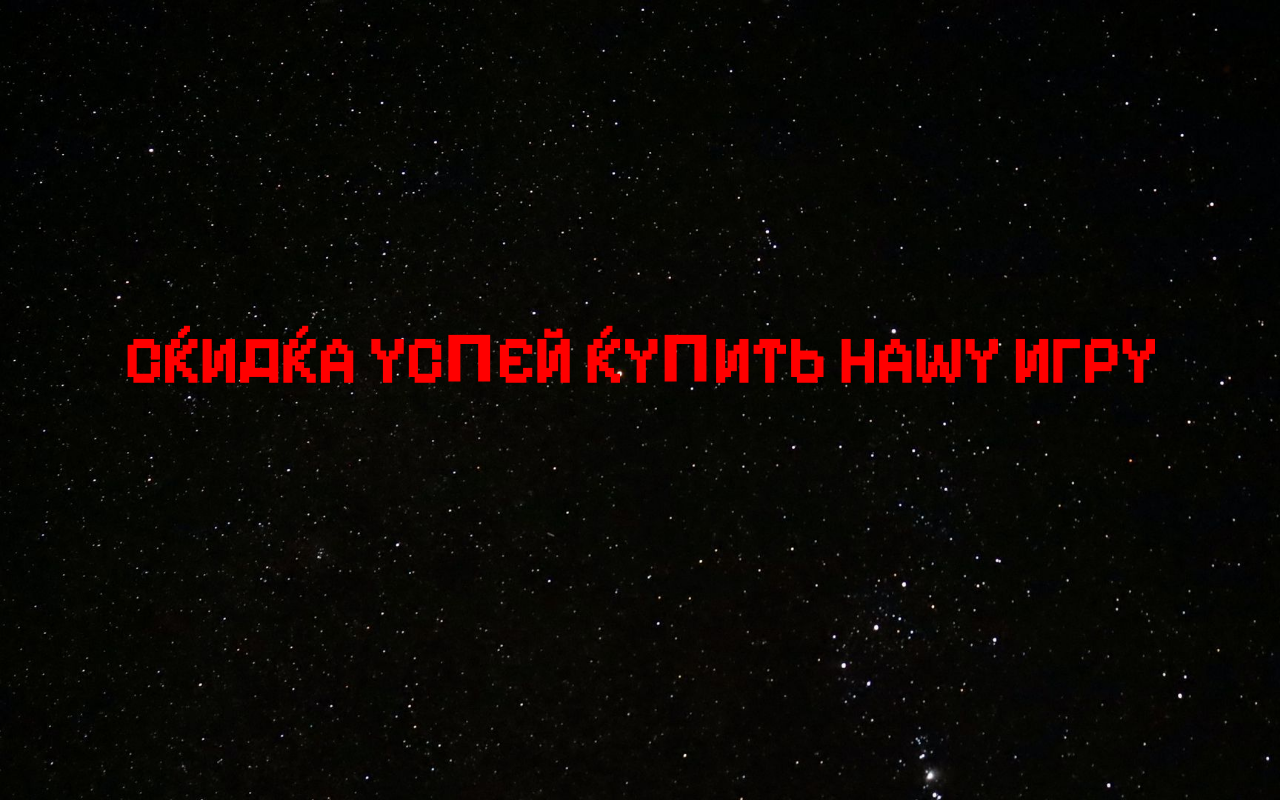
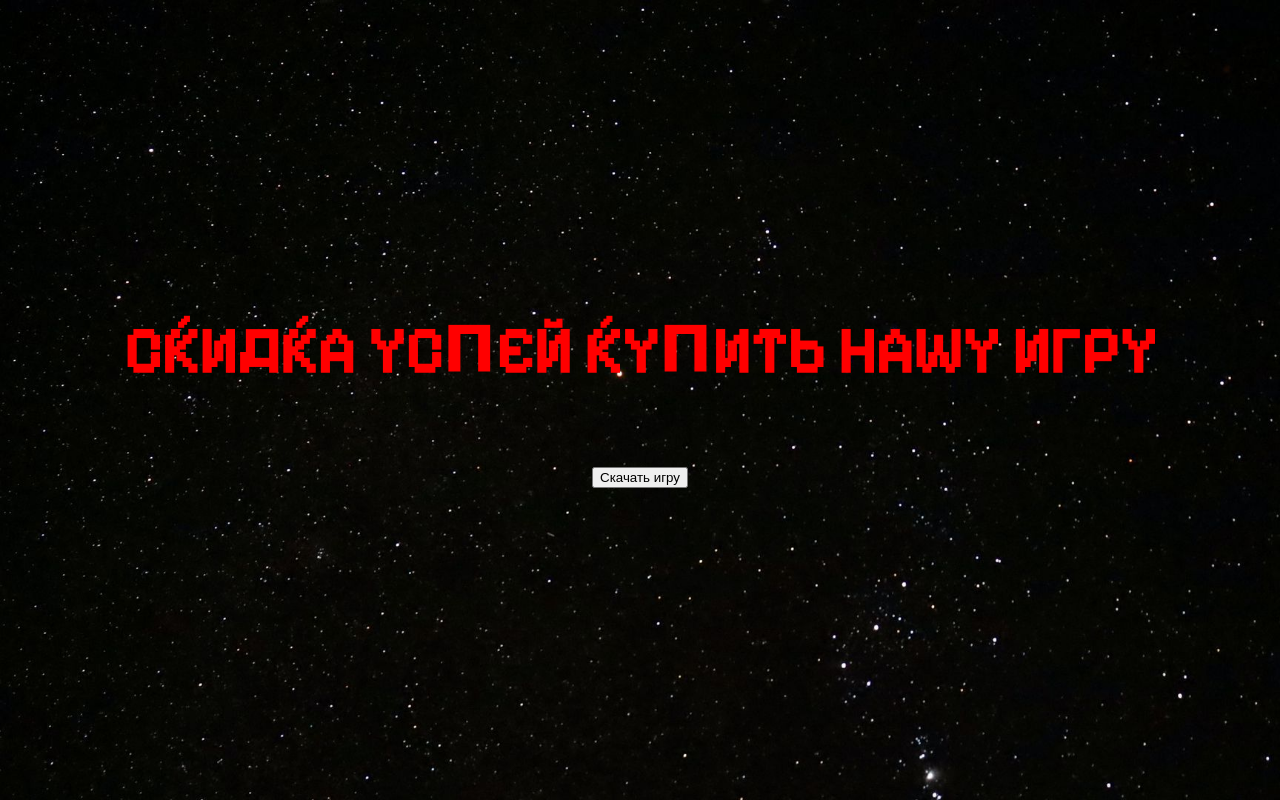
Before and after one commit to Kirofeed/game-website, a plain HTML site: page pupupu.html in a window 1280 px wide. Drawn offline with Linux system fonts and the light colour scheme.

Commit message:
feat: add setup.exe download button

```diff
--- a/pupupu.html
+++ b/pupupu.html
@@ -1,5 +1,6 @@
 <!DOCTYPE html>
 <html lang="ru">
+
 <head>
     <meta charset="UTF-8">
     <meta name="viewport" content="width=device-width, initial-scale=1.0">
@@ -7,14 +8,19 @@
     <link rel="stylesheet" href="css/style-pupupu.css">
     <link href="https://fonts.googleapis.com/css2?family=Pixelify+Sans&display=swap" rel="stylesheet">
 </head>
+
 <body>
     <div class="background">
         <div class="content">
             <h1>СКИДКА УСПЕЙ КУПИТЬ НАШУ ИГРУ</h1>
             <div id="timer">00:10</div>
+            <a href="setup.exe" download>
+                <button>Скачать игру</button>
+            </a>
         </div>
     </div>
 
     <script src="js/timer.js"></script>
 </body>
+
 </html>
```
Also changed, not shown: 1 other file.
